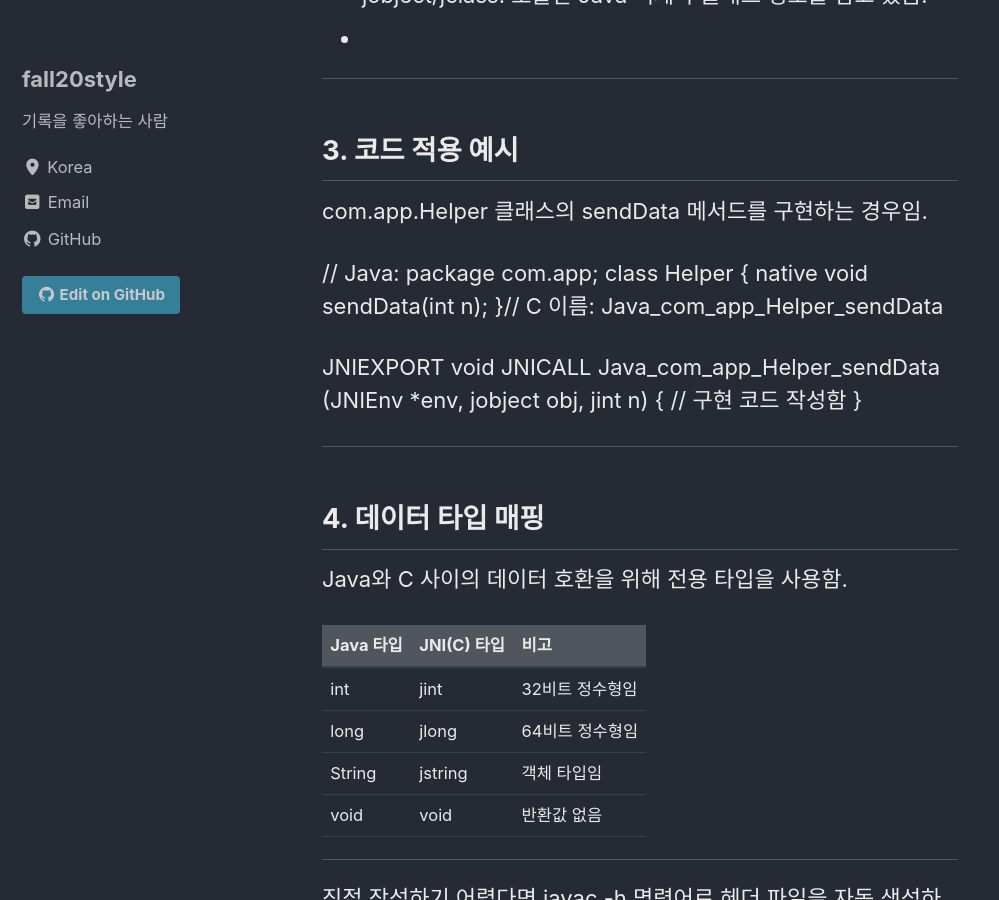
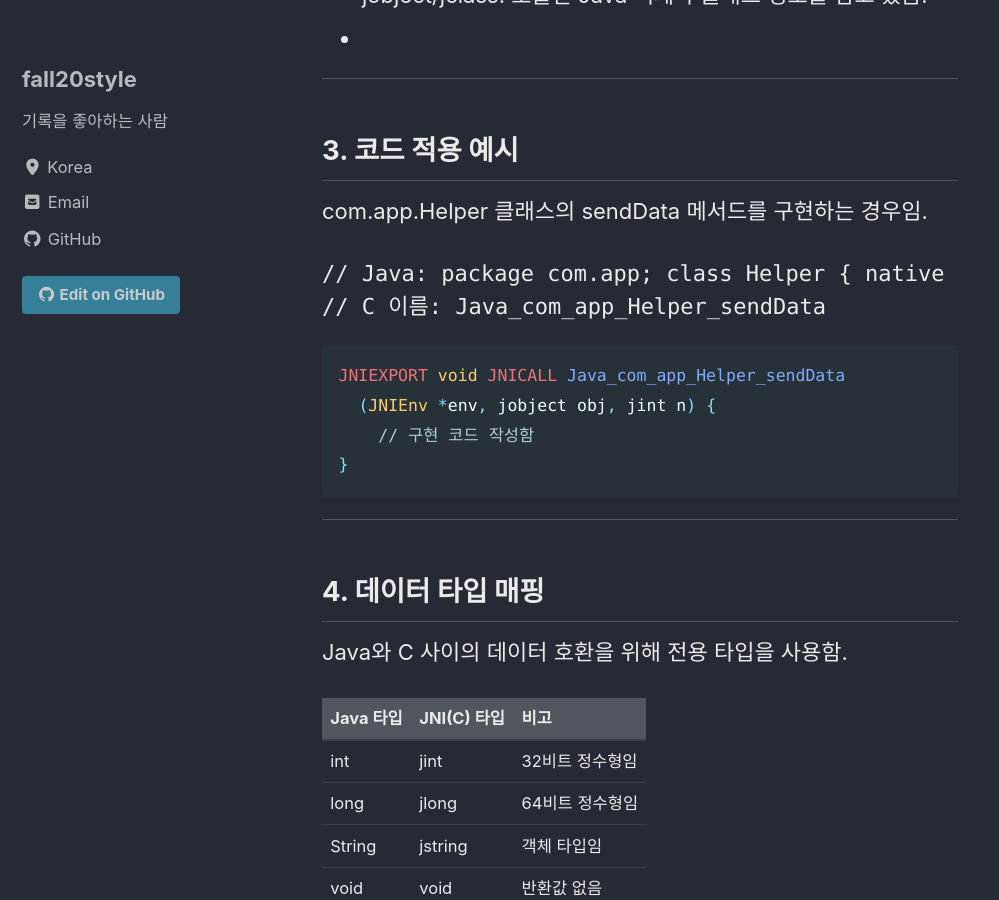
Before and after one commit to fall20style/fall20style.github.io, a Jekyll site: the page built from _posts/2026-04-23-jni-binding-rule.md, in a window 1280 px wide and 900 px high, scrolled down 1063 px. Shown: the whole window, without its empty margins (0-999 px from the left). Built offline with Jekyll 4.4.1, drawn with Linux system fonts in a browser that asks for light colours; cached includes are drawn as plain includes.

Commit message:
Update 2026-04-23-jni-binding-rule.md

````diff
--- a/_posts/2026-04-23-jni-binding-rule.md
+++ b/_posts/2026-04-23-jni-binding-rule.md
@@ -24,12 +24,17 @@ C 함수 선언 시 표준적으로 포함되어야 하는 키워드임.
 ## 3. 코드 적용 예시
 com.app.Helper 클래스의 sendData 메서드를 구현하는 경우임.
 
-// Java: package com.app; class Helper { native void sendData(int n); }// C 이름: Java_com_app_Helper_sendData
+``` C
+// Java: package com.app; class Helper { native void sendData(int n); }
+// C 이름: Java_com_app_Helper_sendData
+```
 
+``` java
 JNIEXPORT void JNICALL Java_com_app_Helper_sendData
   (JNIEnv *env, jobject obj, jint n) {
     // 구현 코드 작성함
 }
+```
 
 ------------------------------
 ## 4. 데이터 타입 매핑
````
